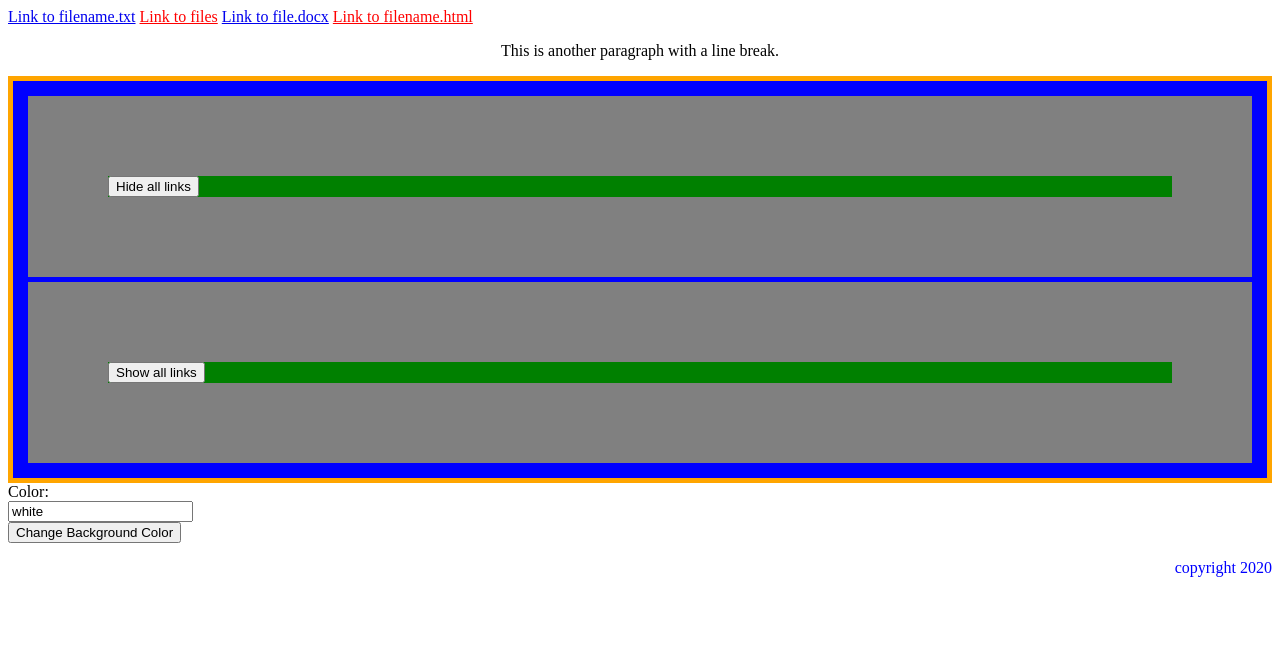
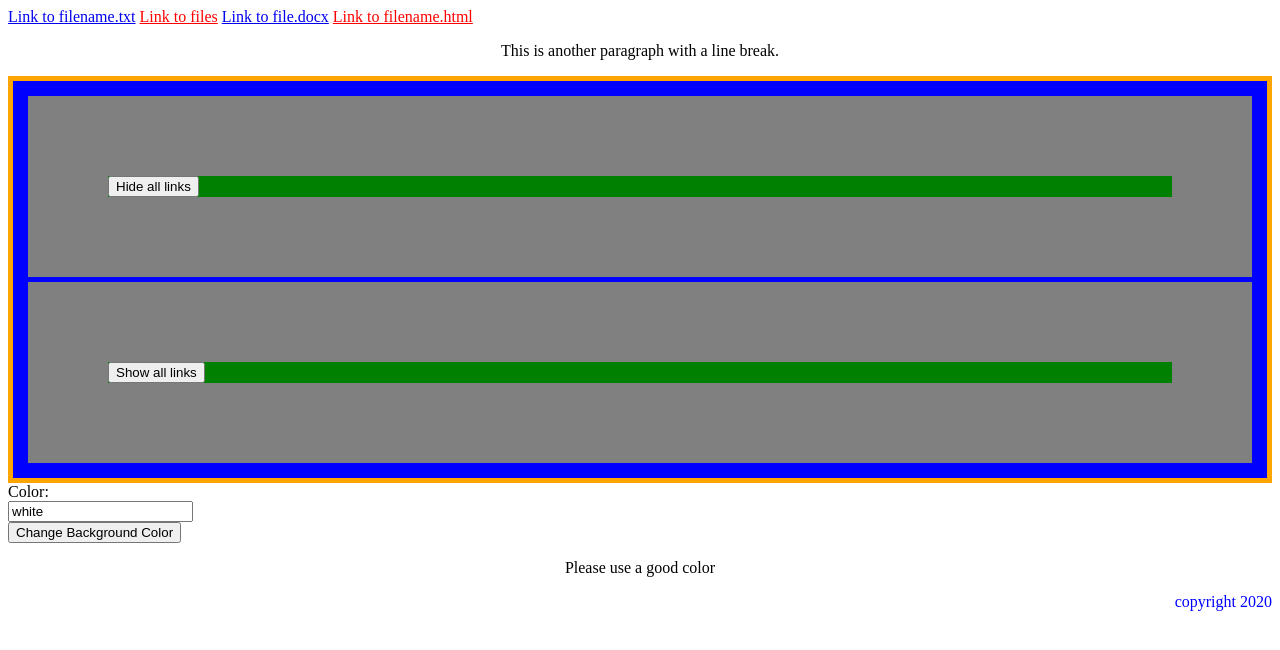
Before and after one commit to ee491f/frontend-2020, a plain HTML site: page index.html in a window 1280 px wide. Both pictures are taken after a click on the button "Change Background Color". Drawn offline with Linux system fonts and the light colour scheme.

Commit message:
implement color blacklisting

```diff
--- a/files/example-jquery.js
+++ b/files/example-jquery.js
@@ -8,7 +8,16 @@ $( document ).ready(function() {
   });
 
   $('[function=background-switcher] [type=button]').on("click", function(event) {
+    let badColors = [
+      'black',
+      'white',
+    ];
     let color = $("[function=background-switcher] [type=text][name=color]").val();
-    let switchableBackground = $('[function=background-switcher]').css("background-color", color);
+    if (badColors.includes(color)) {
+      $("[function=background-switcher] .warning").fadeIn();
+    } else {
+      $("[function=background-switcher] .warning").fadeOut();
+      $('[function=background-switcher]').css("background-color", color);
+    }
   });
 });
--- a/files/theme.css
+++ b/files/theme.css
@@ -4,3 +4,6 @@ p {
 .important {
   color: red;
 }
+.warning {
+  display: none;
+}
--- a/index.html
+++ b/index.html
@@ -42,6 +42,9 @@
         <button type="button">
           Change Background Color
         </button>
+        <p class="warning">
+          Please use a good color
+        </p>
       </section>
     </main>
 
```
